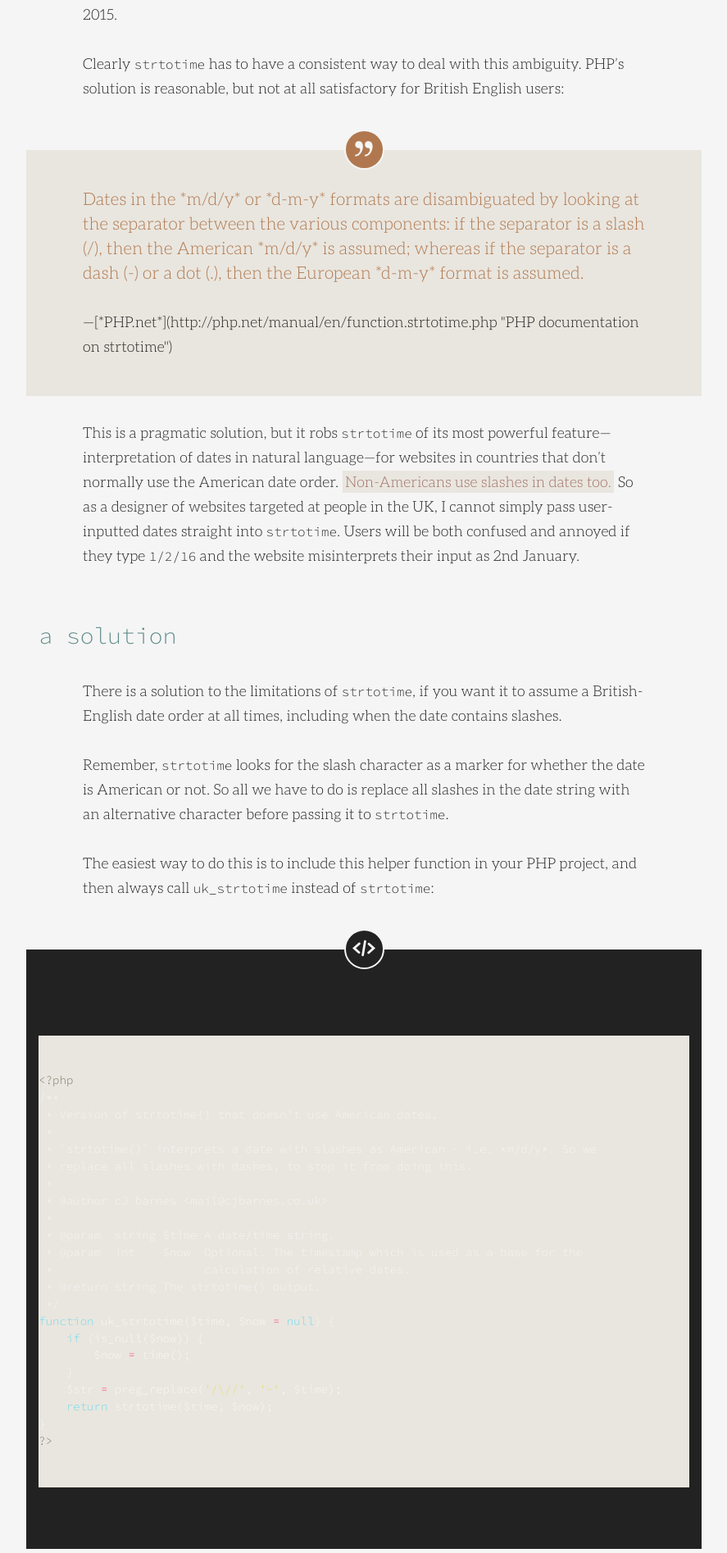
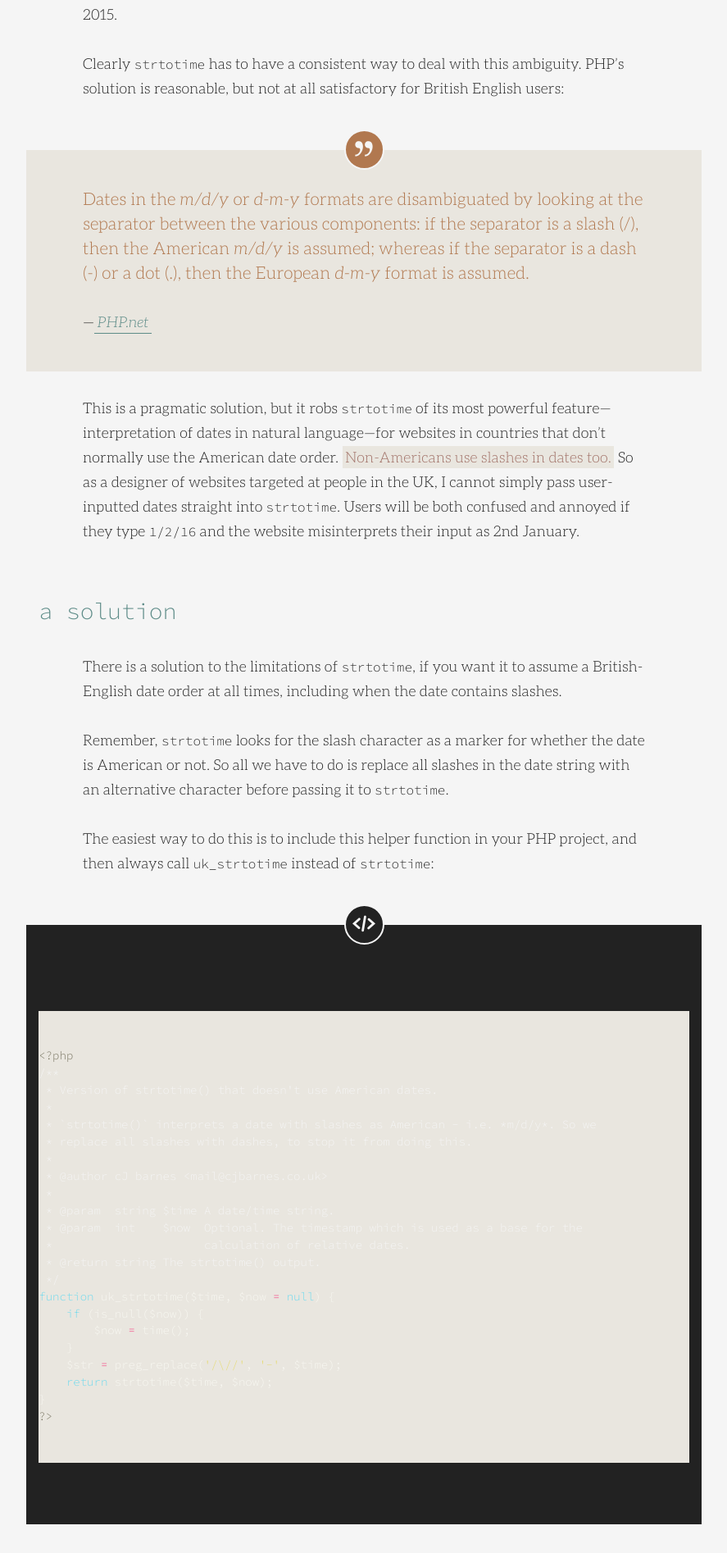
Before and after one commit to cjbarnes/cjbarnes.github.io, a Jekyll site: the page built from _posts/2015-03-26-uk-strtotime.md, in a window 1280 px wide. Shown: the part 1377-3271 px from the top of the page at 82% size, without its empty margins (196-1083 px from the left). Built offline with Jekyll 4.4.1, drawn with Linux system fonts in a browser that asks for light colours.

Commit message:
Parse markdown inside HTML blocks
Primarily to allow markdown use within figures

```diff
--- a/_config.yml
+++ b/_config.yml
@@ -39,6 +39,7 @@ future: false
 markdown: kramdown
 kramdown:
   input: GFM # support GitHub-Flavored Markdown.
+  parse_block_html: true
 # syntax_highlighter: rouge # see Jekyll #3371
 
 # Enabled plugins.
--- a/_posts/2015-03-26-uk-strtotime.md
+++ b/_posts/2015-03-26-uk-strtotime.md
@@ -30,10 +30,9 @@ For British English speakers, that date is 1st of December 2015; but for America
 Clearly `strtotime` has to have a consistent way to deal with this ambiguity. PHP's solution is reasonable, but not at all satisfactory for British English users:
 
 <figure class="quote">
-<blockquote>
-<p>Dates in the *m/d/y* or *d-m-y* formats are disambiguated by looking at the separator between the various components: if the separator is a slash (/), then the American *m/d/y* is assumed; whereas if the separator is a dash (-) or a dot (.), then the European *d-m-y* format is assumed.</p>
-</blockquote>
-<figcaption>[*PHP.net*](http://php.net/manual/en/function.strtotime.php "PHP documentation on strtotime")</figcaption>
+> Dates in the *m/d/y* or *d-m-y* formats are disambiguated by looking at the separator between the various components: if the separator is a slash (/), then the American *m/d/y* is assumed; whereas if the separator is a dash (-) or a dot (.), then the European *d-m-y* format is assumed.
+
+<cite>[*PHP.net*](http://php.net/manual/en/function.strtotime.php "PHP documentation on strtotime")</cite>
 </figure>
 
 This is a pragmatic solution, but it robs `strtotime` of its most powerful feature---interpretation of dates in natural language---for websites in countries that don't normally use the American date order. **Non-Americans use slashes in dates too.** So as a designer of websites targeted at people in the UK, I cannot simply pass user-inputted dates straight into `strtotime`. Users will be both confused and annoyed if they type `1/2/16` and the website misinterprets their input as 2nd January.
--- a/_src/sass/base/_figures.scss
+++ b/_src/sass/base/_figures.scss
@@ -69,7 +69,8 @@ figure.quote {
     }
 
     /* Citation marker. */
-    figcaption:before {
+    figcaption:before,
+    cite:before {
         content: "—";
     }
 
```
Also changed, not shown: css/styles.css, css/styles.min.css, 1 other file.
